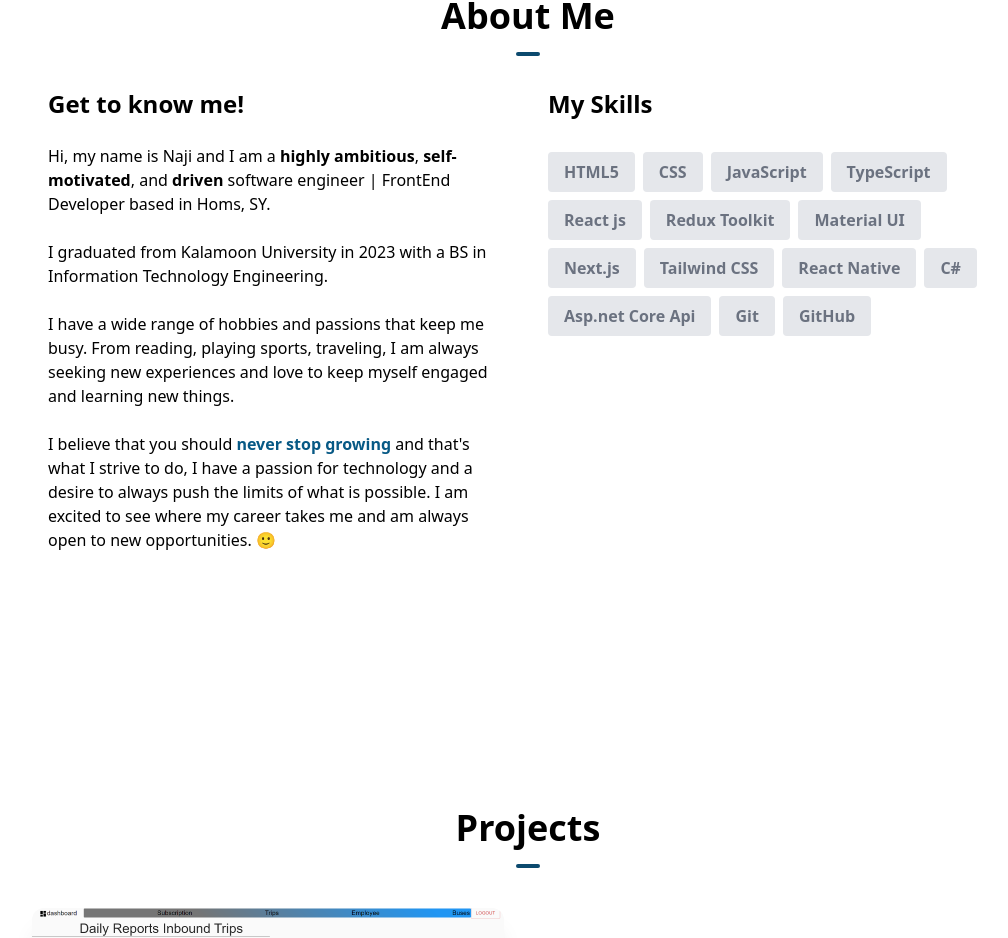
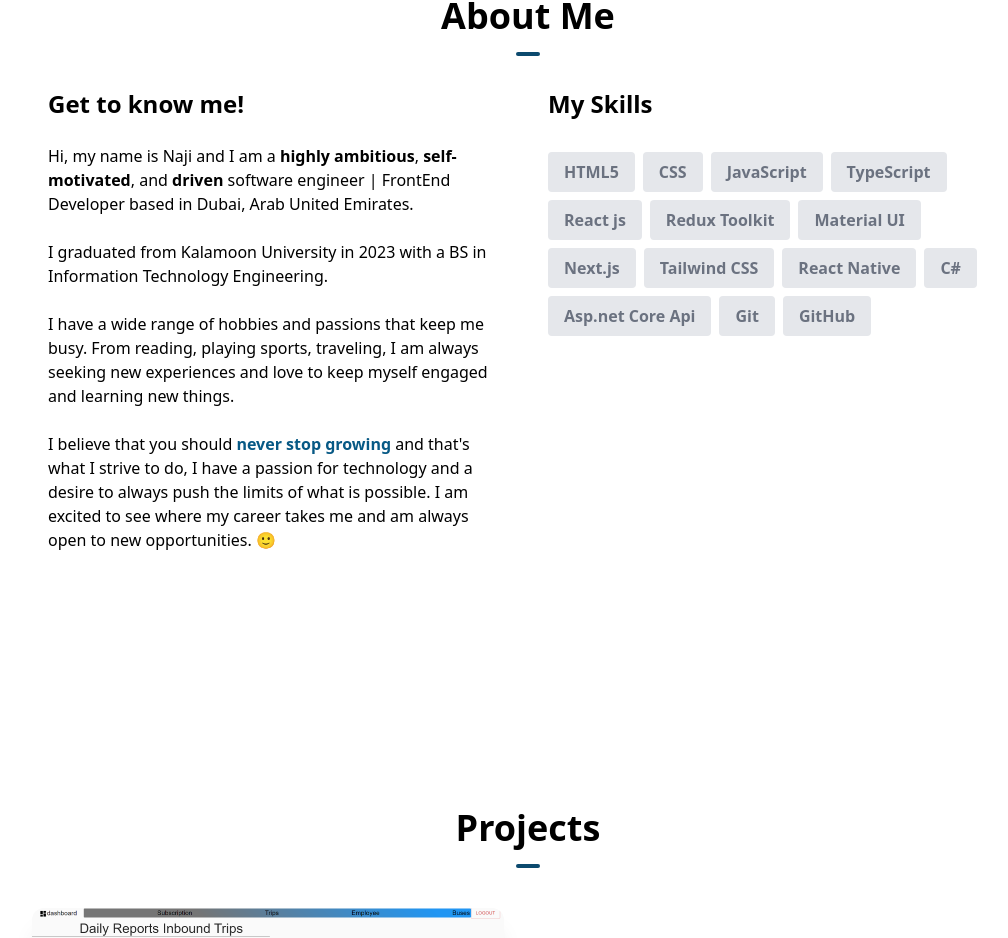
Before and after one commit to NajiAlkhudari/my-portfoilo, a Next.js app: page / in a window 1280 px wide. Shown: the part 1070-2008 px from the top of the page, without its empty margins (112-1120 px from the left). Built offline with nearby package versions, Linux system fonts and the light colour scheme.

Commit message:
new location

```diff
--- a/app/components/AboutSection.tsx
+++ b/app/components/AboutSection.tsx
@@ -37,7 +37,7 @@ const AboutSection = () => {
               <span className="font-bold">{"highly ambitious"}</span>,
               <span className="font-bold">{" self-motivated"}</span>, and
               <span className="font-bold">{" driven"}</span> software engineer | FrontEnd Developer
-              based in Homs, SY.
+              based in Dubai, Arab United Emirates.
             </p>
             <br />
             <p>
--- a/app/page.tsx
+++ b/app/page.tsx
@@ -1,4 +1,3 @@
-
 import HeroSection from './components/HeroSection'
 import AboutSection from './components/AboutSection'
 import ProjectsSection from './components/ProjectsSection'
```
